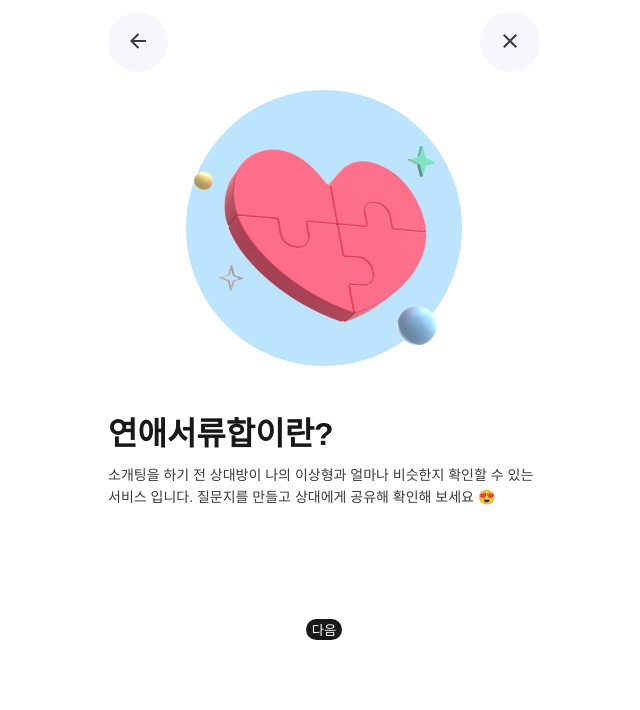
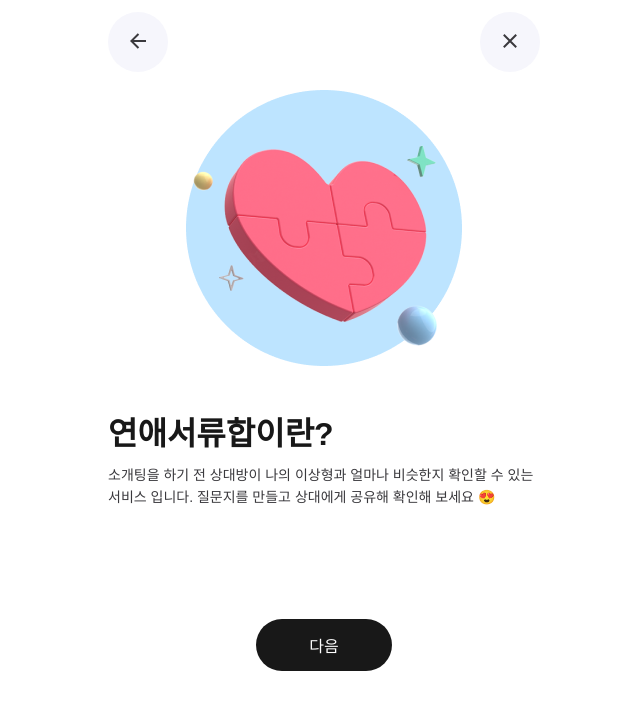
Before and after one commit to kkomyoung/love-document-client, a React (Create React App) app: page /onboarding in a window 1280 px wide. Shown: the top 710 px of the page, without its empty margins (316-956 px from the left). Built offline with nearby package versions, Linux system fonts and the light colour scheme; a web font is replaced by a local one.

Commit message:
chore: 오타수정

```diff
--- a/src/components/buttons/Buttons.jsx
+++ b/src/components/buttons/Buttons.jsx
@@ -55,16 +55,16 @@ const RoundBtn = styled.button`
   ${(props) => {
     if (props.large) {
       return `
-      width: ${(props) => props.theme.calRem(160)};
-      height: ${(props) => props.theme.calRem(72)};
-      font-size: ${(props) => props.theme.calRem(18)};
+      width: ${props.theme.calRem(160)};
+      height: ${props.theme.calRem(72)};
+      font-size: ${props.theme.calRem(18)};
 
       `
     } else {
       return `
-      width: ${(props) => props.theme.calRem(136)};
-      height: ${(props) => props.theme.calRem(52)};
-      font-size: ${(props) => props.theme.calRem(16)};
+      width: ${props.theme.calRem(136)};
+      height: ${props.theme.calRem(52)};
+      font-size: ${props.theme.calRem(16)};
       `
     }
   }}
@@ -73,12 +73,12 @@ const RoundBtn = styled.button`
   ${(props) => {
     if (props.color === 'pink') {
       return `
-      background-color: ${(props) => props.theme.pink700};
+      background-color: ${props.theme.pink700};
       `
     } else if (props.color === 'white') {
       return `
-      background-color: ${(props) => props.theme.bgColor};
-      color: ${(props) => props.theme.gray900};
+      background-color: ${props.theme.bgColor};
+      color: ${props.theme.gray900};
       `
     }
   }}
```
